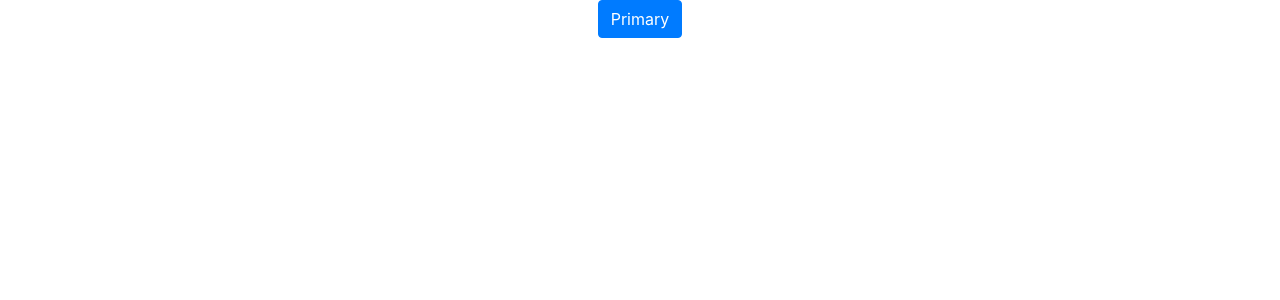
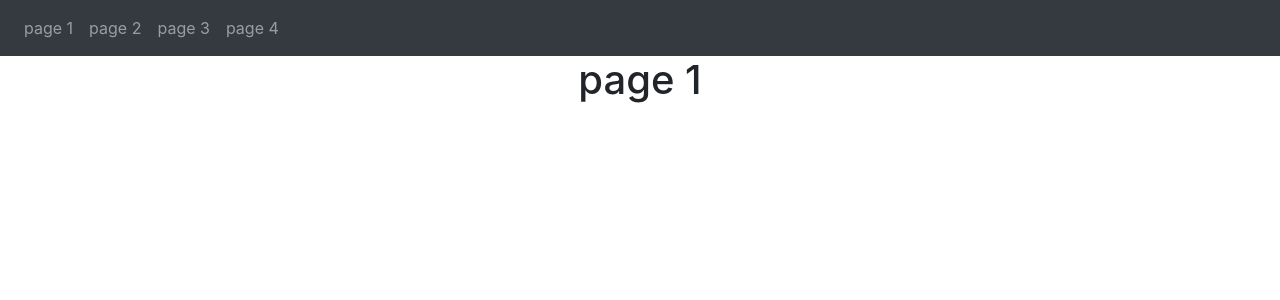
Before and after one commit to InonBr/MBP_home_assignment, a React (Create React App) app in the folder mbp_pro_react_app/: page / in a window 1280 px wide. Shown: the top 300 px of the page. Built offline with nearby package versions, Linux system fonts and the light colour scheme.

Commit message:
created nevbar and base routes for the app

```diff
--- a/mbp_pro_react_app/package.json
+++ b/mbp_pro_react_app/package.json
@@ -10,7 +10,9 @@
     "react": "^17.0.2",
     "react-bootstrap": "^1.6.0",
     "react-dom": "^17.0.2",
+    "react-router-dom": "^5.2.0",
     "react-scripts": "4.0.3",
+    "universal-cookie": "^4.0.4",
     "web-vitals": "^1.0.1"
   },
   "scripts": {
--- a/mbp_pro_react_app/src/App.js
+++ b/mbp_pro_react_app/src/App.js
@@ -1,10 +1,11 @@
-import { Button } from 'react-bootstrap';
 import './App.css';
+
+import Nevbar from './components/app/Nevbar';
 
 function App() {
   return (
     <div className='App'>
-      <Button variant='primary'>Primary</Button>{' '}
+      <Nevbar />
     </div>
   );
 }
--- /dev/null
+++ b/mbp_pro_react_app/src/components/app/Nevbar.js
@@ -0,0 +1,50 @@
+import { Navbar, Nav } from 'react-bootstrap';
+import { BrowserRouter as Router, Switch, Route } from 'react-router-dom';
+
+function Nevbar() {
+  return (
+    <>
+      <Navbar className='nev' bg='dark' variant='dark'>
+        <Nav className='mr-auto'>
+          <Nav.Link exact='true' className='link' href='/'>
+            page 1
+          </Nav.Link>
+
+          <Nav.Link exact='true' className='link' href='/page_2'>
+            page 2
+          </Nav.Link>
+
+          <Nav.Link exact='true' className='link' href='/page_3'>
+            page 3
+          </Nav.Link>
+
+          <Nav.Link exact='true' className='link' href='/page_4'>
+            page 4
+          </Nav.Link>
+        </Nav>
+      </Navbar>
+
+      <Router>
+        <Switch>
+          <Route path='/page_2'>
+            <h1>page_2</h1>
+          </Route>
+
+          <Route path='/page_3'>
+            <h1>page_3</h1>
+          </Route>
+
+          <Route path='/page_4'>
+            <h1>page_4</h1>
+          </Route>
+
+          <Route path='/'>
+            <h1>page 1</h1>
+          </Route>
+        </Switch>
+      </Router>
+    </>
+  );
+}
+
+export default Nevbar;
```
Also changed, not shown: 1 other file (tests, documents, lock files or other folders).
